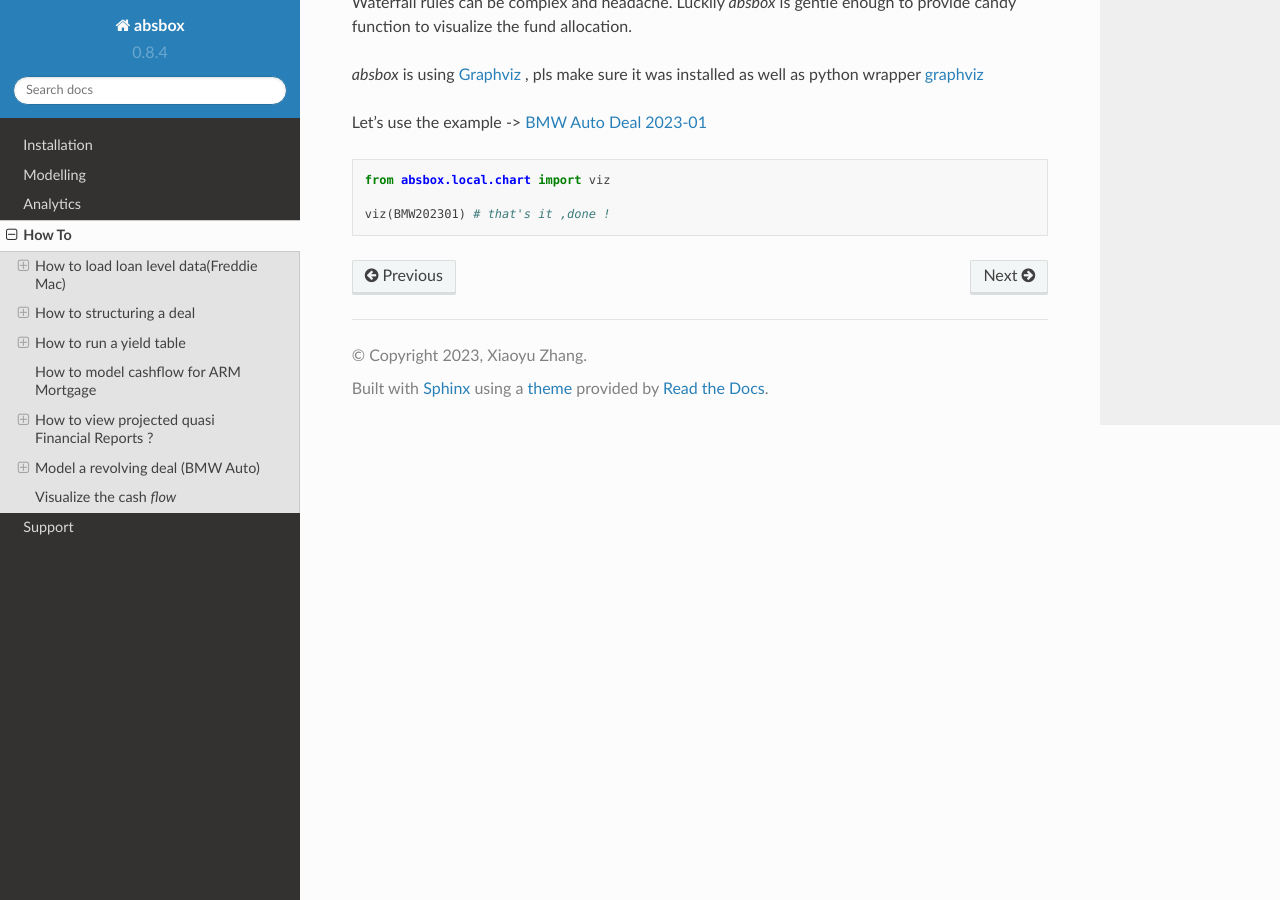
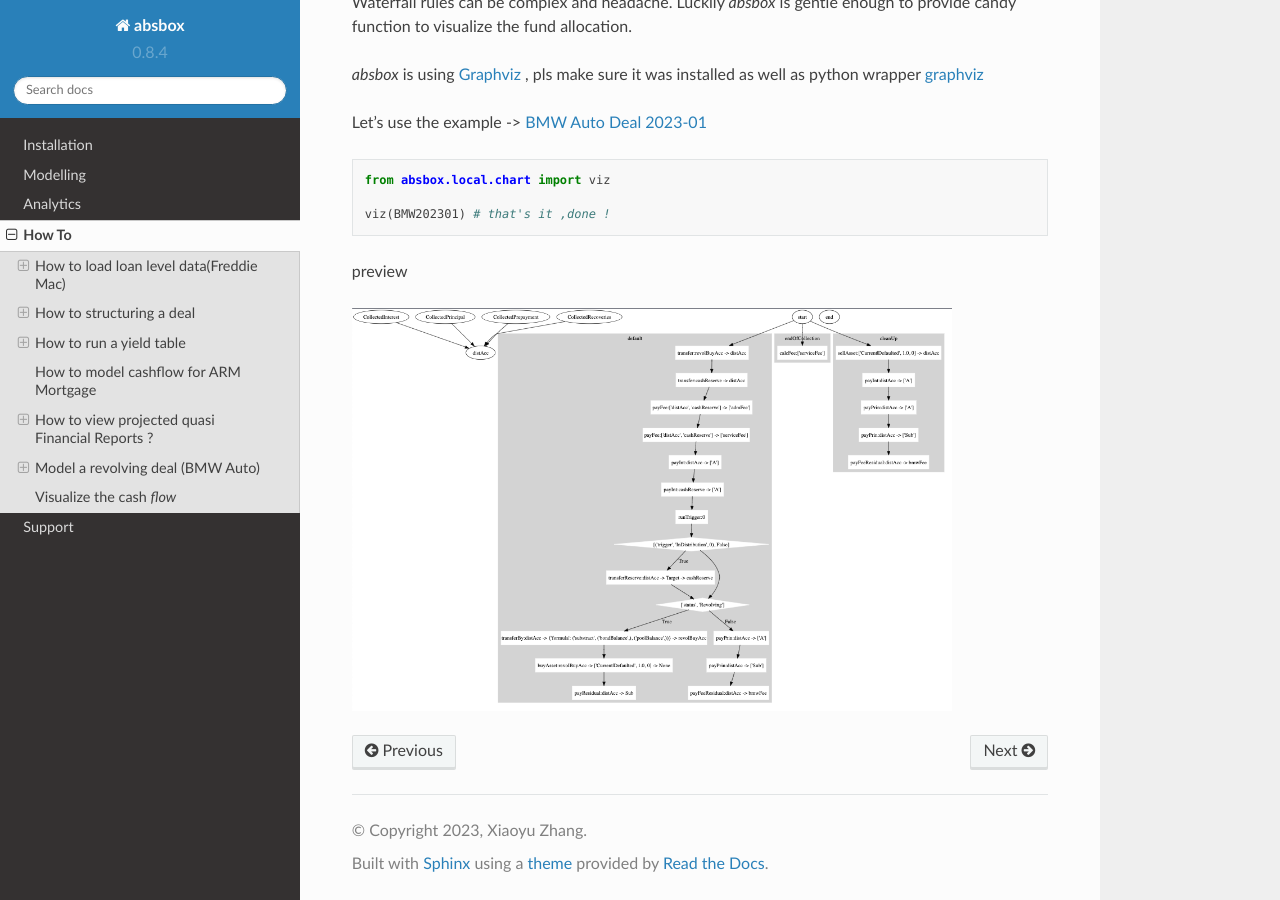
Before and after one commit to yellowbean/absbox-doc, a Sphinx documentation site: the page built from docs/source/howto.rst, in a window 1280 px wide and 900 px high, scrolled down 11951 px. Built offline with Sphinx 7.4.7 and the Read the Docs theme 2.0.0, drawn with Linux system fonts in a browser that asks for light colours.

Commit message:
using png instead of svg

```diff
--- a/docs/source/howto.rst
+++ b/docs/source/howto.rst
@@ -570,6 +570,8 @@ Let's use the example -> :ref:`BMW Auto Deal 2023-01`
 
   viz(BMW202301) # that's it ,done !
 
-.. raw:: html
+preview
+
+.. image:: img/bmw_viz.png
   :width: 600
-  :file: img/bmw_viz.svg
+  :alt: waterfall_viz
```
Also changed, not shown: docs/source/img/bmw_viz.png (added), docs/source/img/bmw_viz.svg (deleted).
